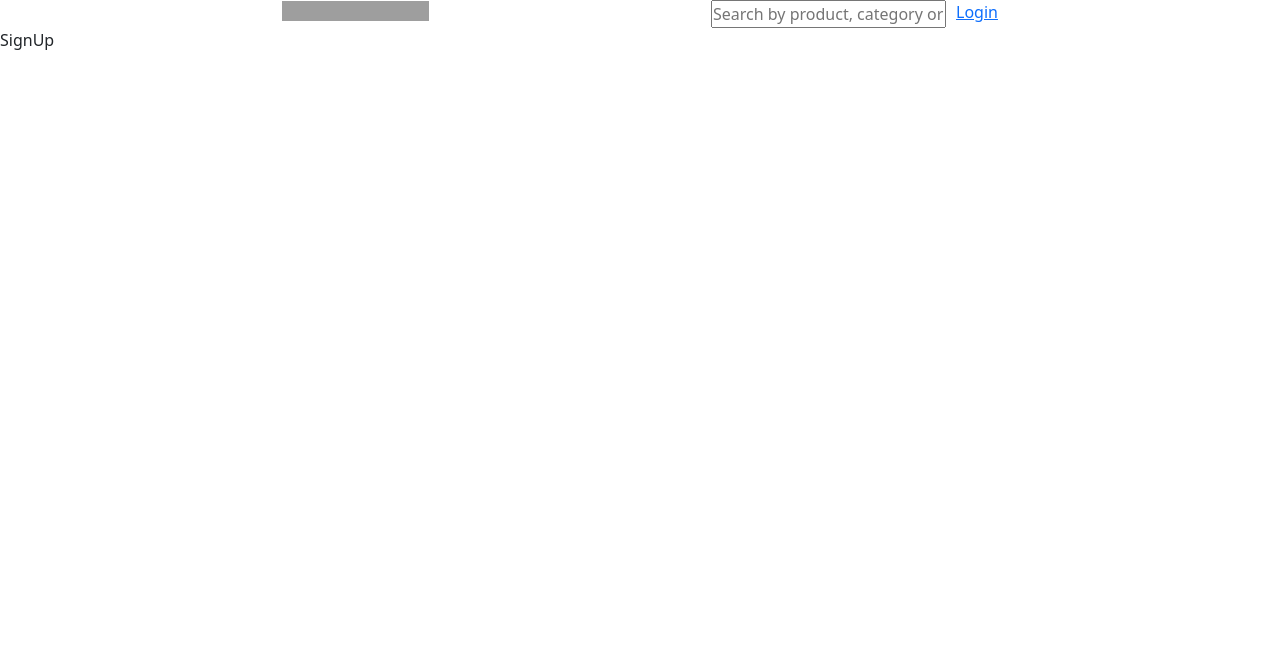
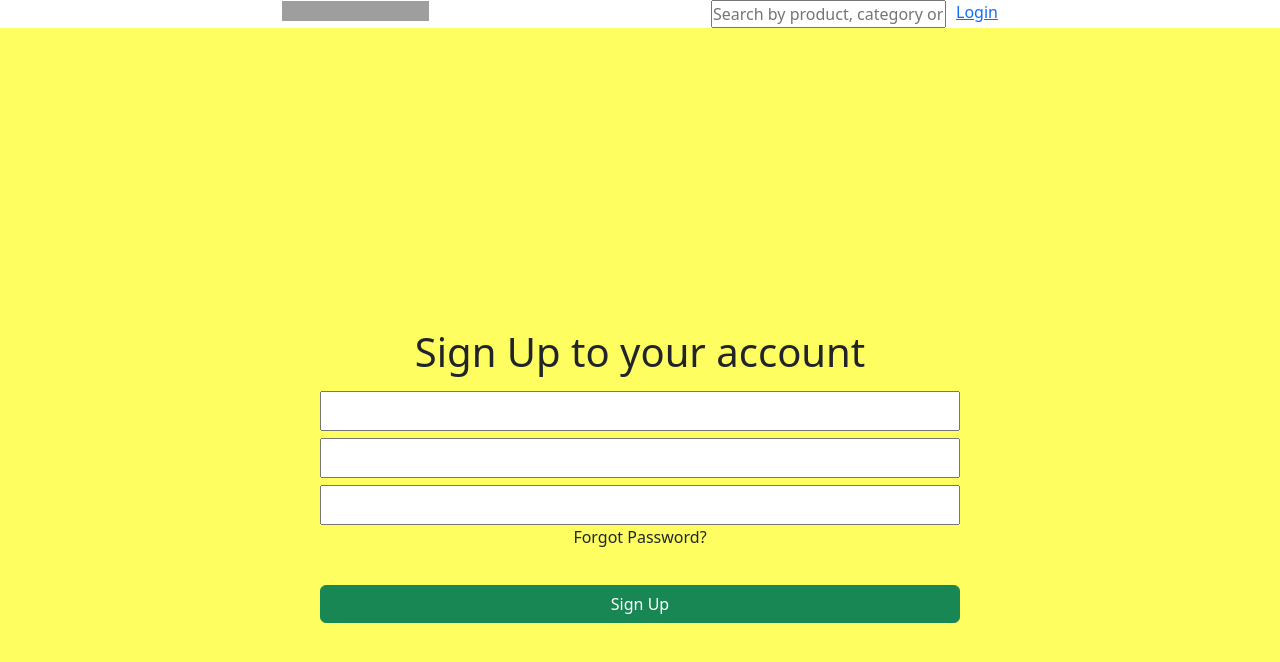
Before and after one commit to rachityadav730/frontendv2, a React (Create React App) app: page /signup in a window 1280 px wide. Shown: the top 662 px of the page. Built offline with nearby package versions, Linux system fonts and the light colour scheme; grey boxes are pictures that could not be loaded.

Commit message:
formik set up for signin and sign up form

```diff
--- a/package.json
+++ b/package.json
@@ -8,6 +8,7 @@
     "@testing-library/user-event": "^13.5.0",
     "axios": "^1.6.7",
     "bootstrap": "^5.3.3",
+    "formik": "^2.4.5",
     "history": "^5.3.0",
     "react": "^18.2.0",
     "react-bootstrap": "^2.10.1",
--- a/src/styles/style.scss
+++ b/src/styles/style.scss
@@ -65,3 +65,11 @@
     padding-top: 7px;
     cursor: pointer;
 }
+
+.pd-tp-300{
+    padding-top: 300px;
+}
+
+.mar-tp-10 {
+    margin-top: 20px;
+}
--- a/src/view/pages/EmailLogIn.js
+++ b/src/view/pages/EmailLogIn.js
@@ -1,15 +1,52 @@
 import React from 'react'
+import { Formik } from 'formik';
+import { Button } from 'react-bootstrap';
 
 const EmailLogIn = () => {
   return (
-    <div className='bg-yellow height-100'>
+    <div className='bg-yellow height-100 text-center'>
         <div>
-            <div>
+            <div className='pd-tp-300'>
                 <h1>
                     Log in to your account
                 </h1>
-
-
+                <Formik
+                initialValues={{ email: '',
+                                 password: '' }}
+                onSubmit={(values, actions) => {
+                setTimeout(() => {
+                    alert(JSON.stringify(values, null, 2));
+                    actions.setSubmitting(false);
+                    }, 1000);
+                }}>
+                    {props => (
+                        <form onSubmit={props.handleSubmit}>
+                        <input
+                            type="email"
+                            onChange={props.handleChange}
+                            onBlur={props.handleBlur}
+                            value={props.values.email}
+                            className='width-50 ht-40 pad-bt-30'
+                            name="email"
+                        />
+                        <br/>
+                        <input
+                            type="password"
+                            onChange={props.handleChange}
+                            onBlur={props.handleBlur}
+                            value={props.values.password}
+                            className='width-50 ht-40 pad-bt-30'
+                            name="password"
+                        />
+                        <br/>
+                        <p>
+                        Forgot Password?
+                        </p>
+                        {props.errors.name && <div id="feedback">{props.errors.name}</div>}
+                        <Button className='width-50 mar-tp-10' variant="success" type="submit">LOGIN</Button>
+                        </form>
+                    )}
+                </Formik>
             </div>
         </div>
     </div>
--- a/src/view/pages/SignIn.js
+++ b/src/view/pages/SignIn.js
@@ -52,6 +52,10 @@ const SignIn = () => {
             <div className='email-sign-in' onClick={() =>{navigate('/email_log_in')}}>
               CONTINUE WITH EMAIL
             </div>
+            <div className='email-sign-in mar-tp-10' onClick={() =>{navigate('/signup')}}>
+              Sign Up
+            </div>
+
           </div>
 
         </div>
--- a/src/view/pages/SignUp.js
+++ b/src/view/pages/SignUp.js
@@ -1,8 +1,85 @@
-import React from 'react'
+import React, {useState, useEffect} from 'react'
+import { Formik } from 'formik';
+import { Button } from 'react-bootstrap';
+import axios from 'axios';
+const SignUp = () => {
+    const [mobile, setmobile] = useState('')
+    const [loading, setLoading] = useState(false);
+    const [error, setError] = useState(null);
+  return (
+    <div className='bg-yellow height-100 text-center'>
+    <div>
+        <div className='pd-tp-300'>
+            <h1>
+                Sign Up to your account
+            </h1>
+            <Formik
+            initialValues={{ email: '',
+                             password: '',
+                             confirm_password: '' }}
+            onSubmit={async (values, actions) => {
+              try {
+                setLoading(true);
+                const response = await axios.post('http://localhost:3000/api/v1/send_otp', mobile);
+                console.log('Response:', response.data);
+                // Handle the response data as needed
+              } catch (error) {
+                console.error('Error:', error.message);
+                setError(error);
+              } finally {
+                setLoading(false);
+              }
 
-const SignUp = () => {
-  return (
-    <div>SignUp</div>
+
+            setTimeout(() => {
+
+                alert(JSON.stringify(values, null, 2));
+                actions.setSubmitting(false);
+                }, 1000);
+
+
+
+            }}>
+                {props => (
+                    <form onSubmit={props.handleSubmit}>
+                    <input
+                        type="email"
+                        onChange={props.handleChange}
+                        onBlur={props.handleBlur}
+                        value={props.values.email}
+                        className='width-50 ht-40 pad-bt-30'
+                        name="email"
+                    />
+                    <br/>
+                    <input
+                        type="password"
+                        onChange={props.handleChange}
+                        onBlur={props.handleBlur}
+                        value={props.values.password}
+                        className='width-50 ht-40 pad-bt-30'
+                        name="password"
+                    />
+                    <br/>
+                    <input
+                        type="password"
+                        onChange={props.handleChange}
+                        onBlur={props.handleBlur}
+                        value={props.values.confirm_password}
+                        className='width-50 ht-40 pad-bt-30'
+                        name="confirm_password"
+                    />
+                    <br/>
+                    <p>
+                    Forgot Password?
+                    </p>
+                    {props.errors.name && <div id="feedback">{props.errors.name}</div>}
+                    <Button className='width-50 mar-tp-10' variant="success" type="submit">Sign Up</Button>
+                    </form>
+                )}
+            </Formik>
+        </div>
+    </div>
+</div>
   )
 }
 
```
Also changed, not shown: 1 other file (tests, documents, lock files or other folders).
